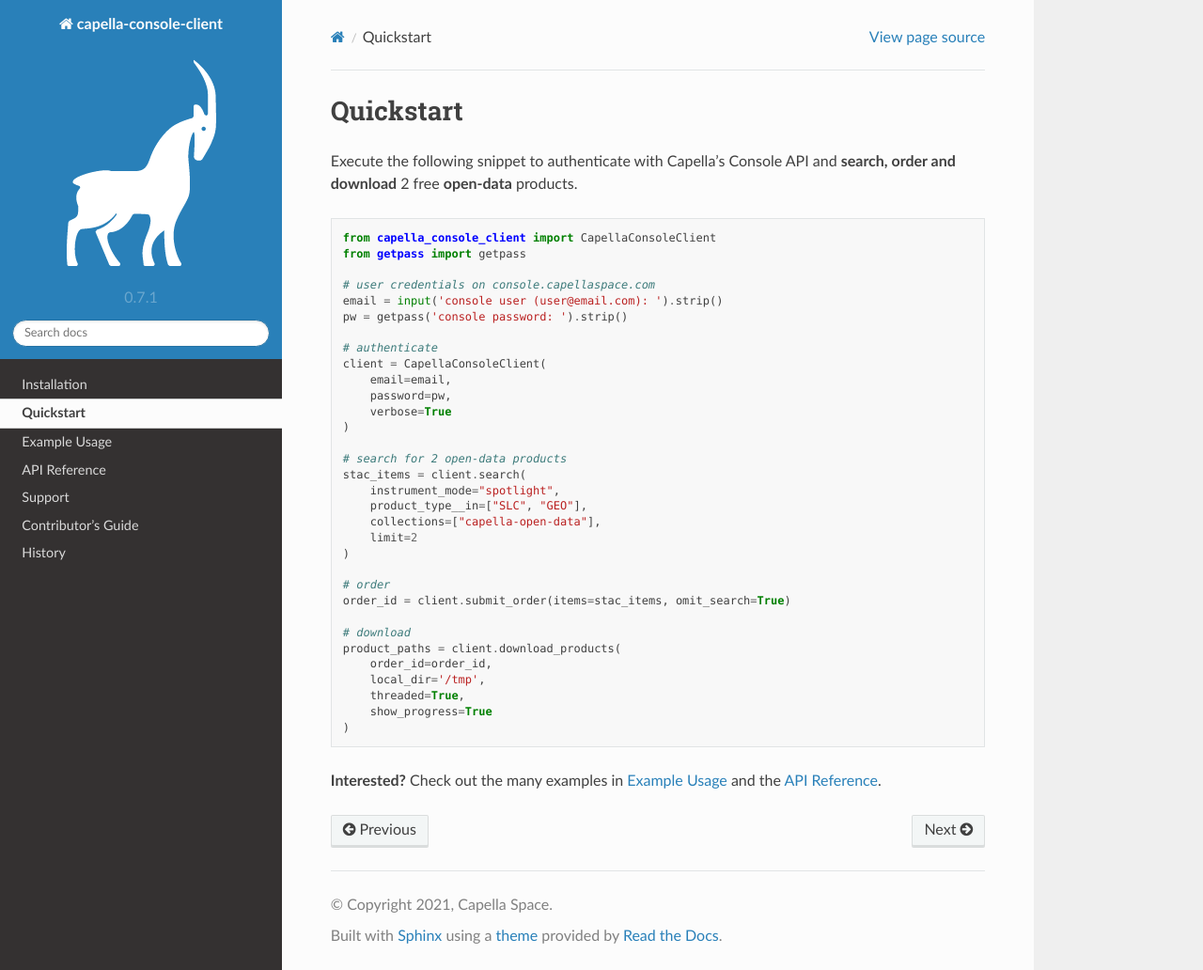
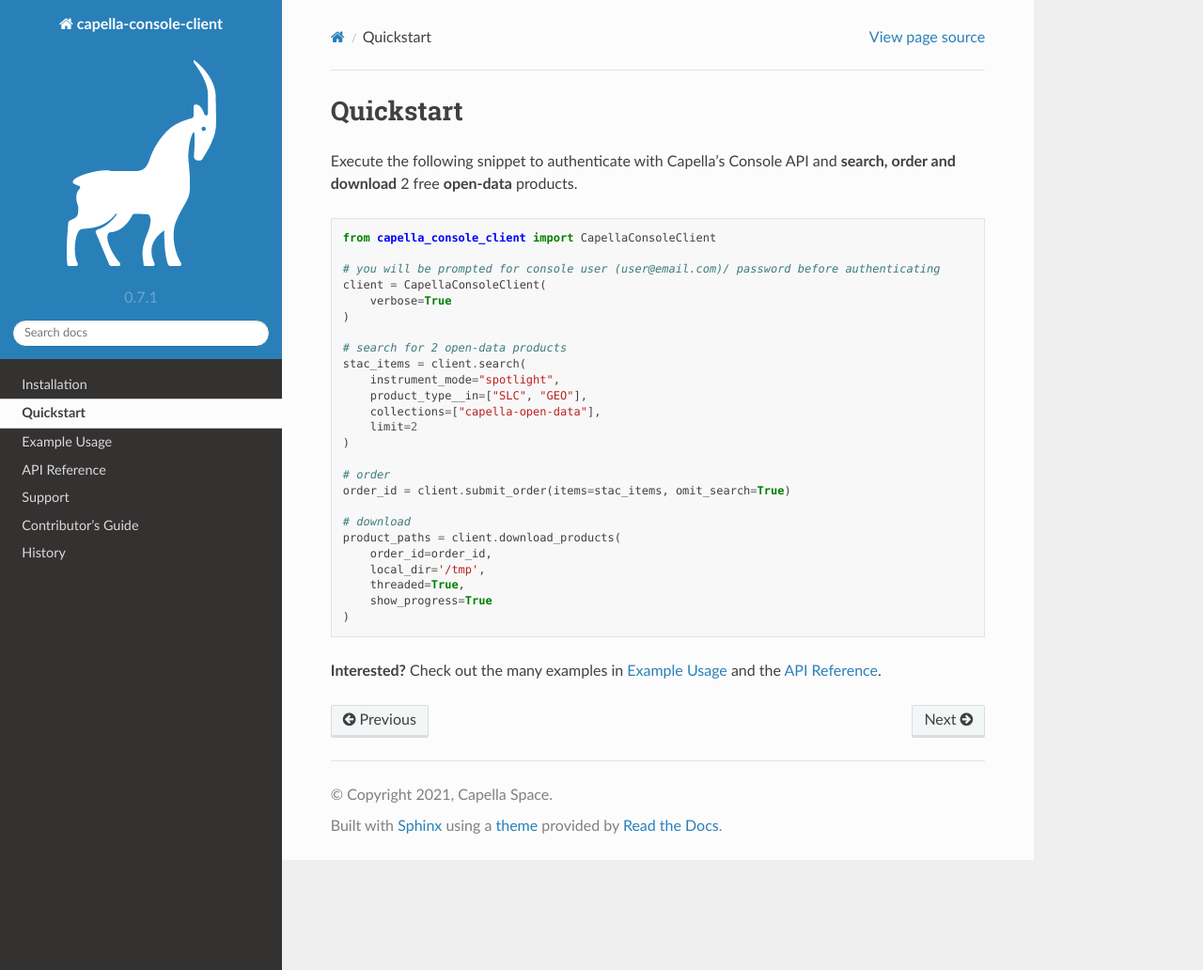
Before and after one commit to capellaspace/console-client, a Sphinx documentation site: the page built from docs/pages/quickstart.rst, in a window 1280 px wide and 1032 px high. Shown: the whole window at 94% size. Built offline with Sphinx 7.4.7 and the Read the Docs theme 2.0.0, drawn with Linux system fonts in a browser that asks for light colours.

Commit message:
not providing either email and password or a jwt token for authentication will prompt you for email and password, which is not what you want in a script

```diff
--- a/docs/pages/changelog.rst
+++ b/docs/pages/changelog.rst
@@ -131,3 +131,9 @@
 * extending download_products(collect_id="")
 * adding `separate_dirs` flag to download_products in order to create one dir per product
 * review order
+
+
+0.7.2 (2021-07-19)
+------------------
+* prompt for user credentials if not provided
+* defaulting threaded=True in download_product[s]
--- a/docs/pages/quickstart.rst
+++ b/docs/pages/quickstart.rst
@@ -9,16 +9,9 @@
 .. code:: python3
 
   from capella_console_client import CapellaConsoleClient
-  from getpass import getpass
 
-  # user credentials on console.capellaspace.com
-  email = input('console user (user@email.com): ').strip()
-  pw = getpass('console password: ').strip()
-
-  # authenticate
+  # you will be prompted for console user (user@email.com)/ password before authenticating
   client = CapellaConsoleClient(
-      email=email,
-      password=pw,
       verbose=True
   )
 
```
Also changed, not shown: README.md (+4 -12 lines), docs/pages/example_usage.rst (+7 -4 lines), 6 other files.
